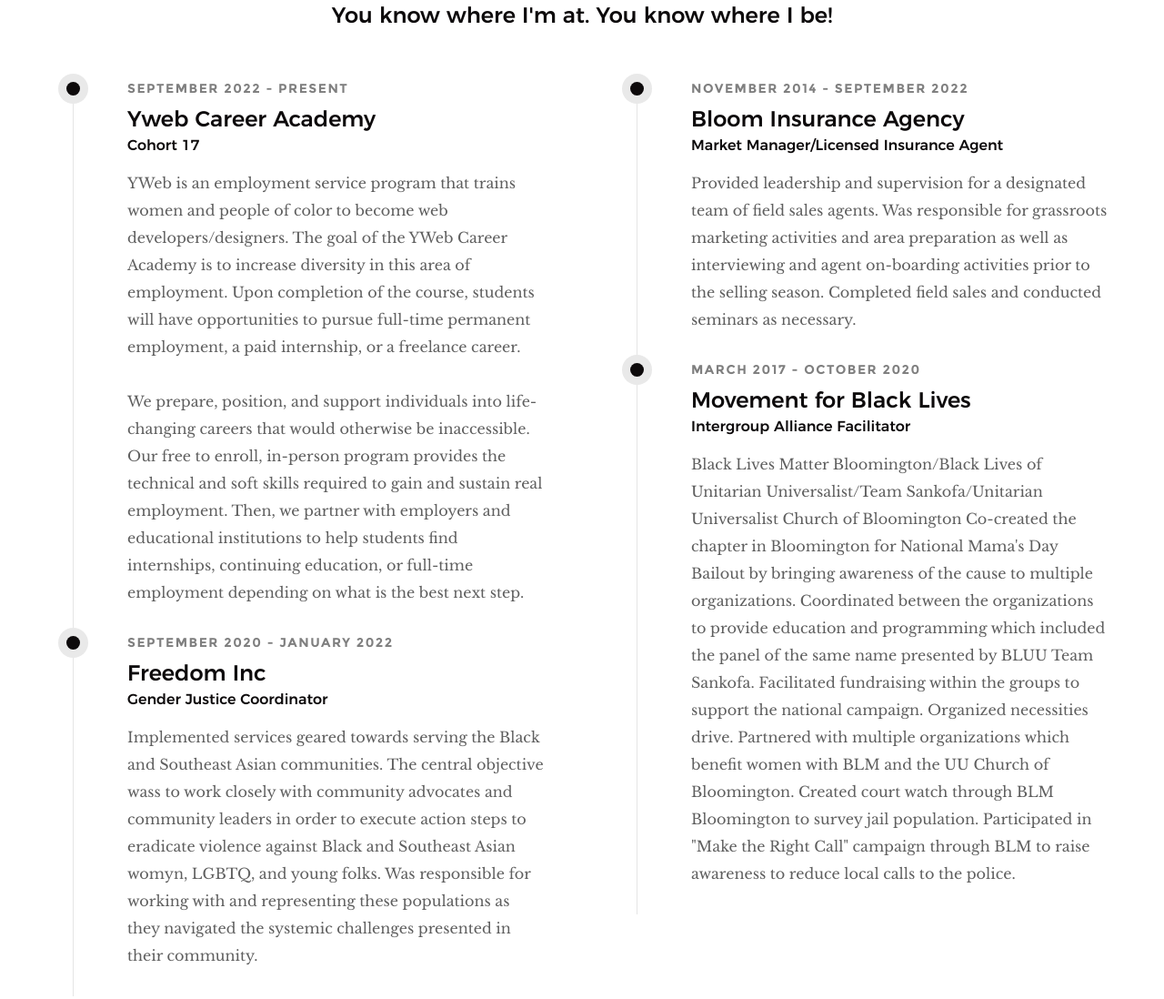
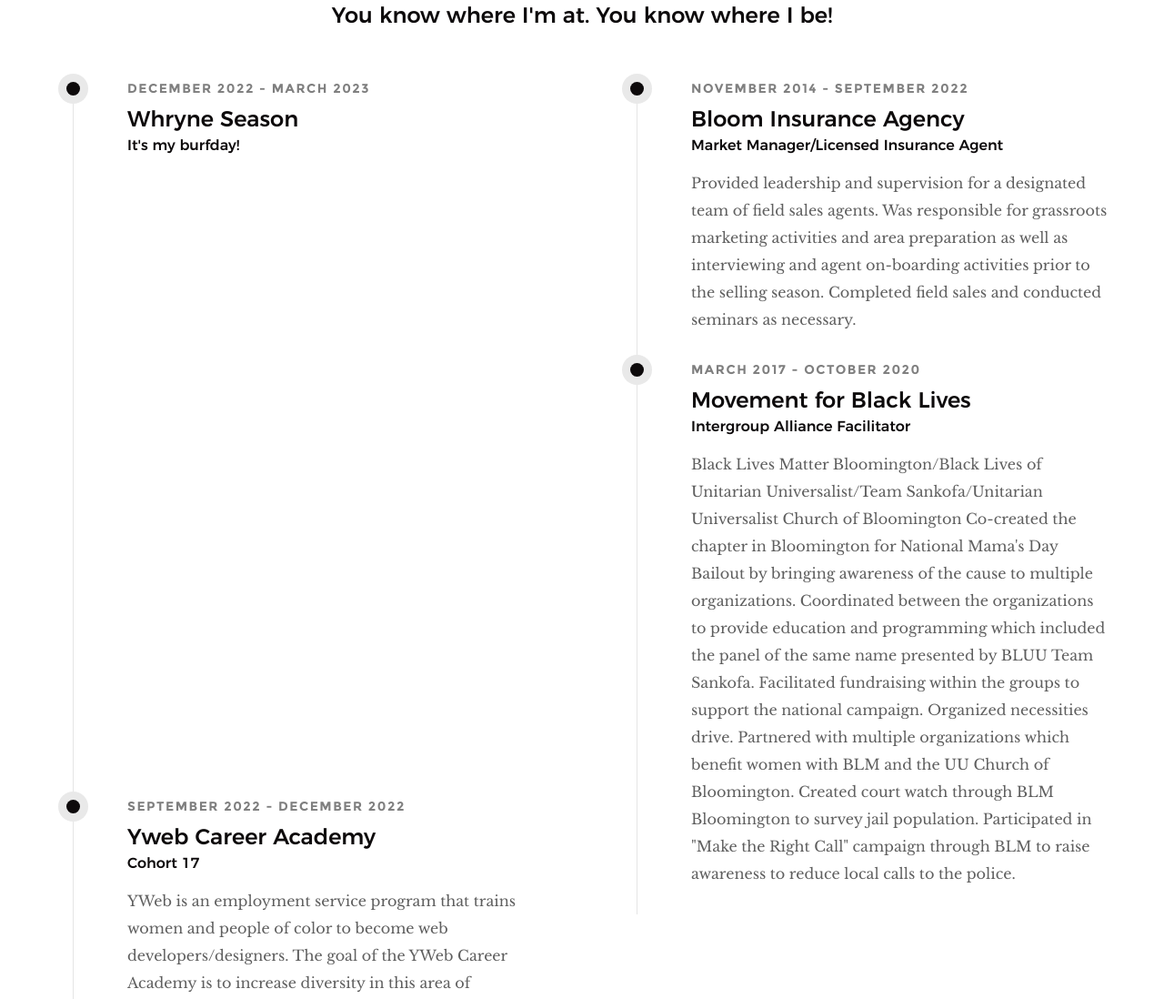
Before and after one commit to Whryne/current-portfolio, a plain HTML site: page index.html in a window 1280 px wide. Shown: the part 2367-3465 px from the top of the page at 91% size. Drawn offline with Linux system fonts and the light colour scheme; a script that the page names is missing.

Commit message:
Update index.html

```diff
--- a/index.html
+++ b/index.html
@@ -225,10 +225,26 @@
             <div class="col-six tab-full left">
                 <div class="timeline">
 
+
                     <div class="timeline__block">
                         <div class="timeline__bullet"></div>
                         <div class="timeline__header">
-                            <p class="timeline__timeframe">September 2022 - Present</p>
+                            <p class="timeline__timeframe">December 2022 - March 2023</p>
+                            <h3>Whryne Season</h3>
+                            <h5>It's my burfday!</h5>
+                        </div>
+                        <div class="timeline__desc">
+                            <p><!-- Calendly inline widget begin -->
+                                <div class="calendly-inline-widget" data-url="https://calendly.com/bigmamane/50th_burfday_season" style="min-width:320px;height:630px;"></div>
+                                <script type="text/javascript" src="https://assets.calendly.com/assets/external/widget.js" async></script>
+                                <!-- Calendly inline widget end --></p>
+                        </div>
+                    </div> <!-- end timeline__block -->
+
+                    <div class="timeline__block">
+                        <div class="timeline__bullet"></div>
+                        <div class="timeline__header">
+                            <p class="timeline__timeframe">September 2022 - December 2022</p>
                             <h3>Yweb Career Academy</h3>
                             <h5>Cohort 17</h5>
                         </div>
```
